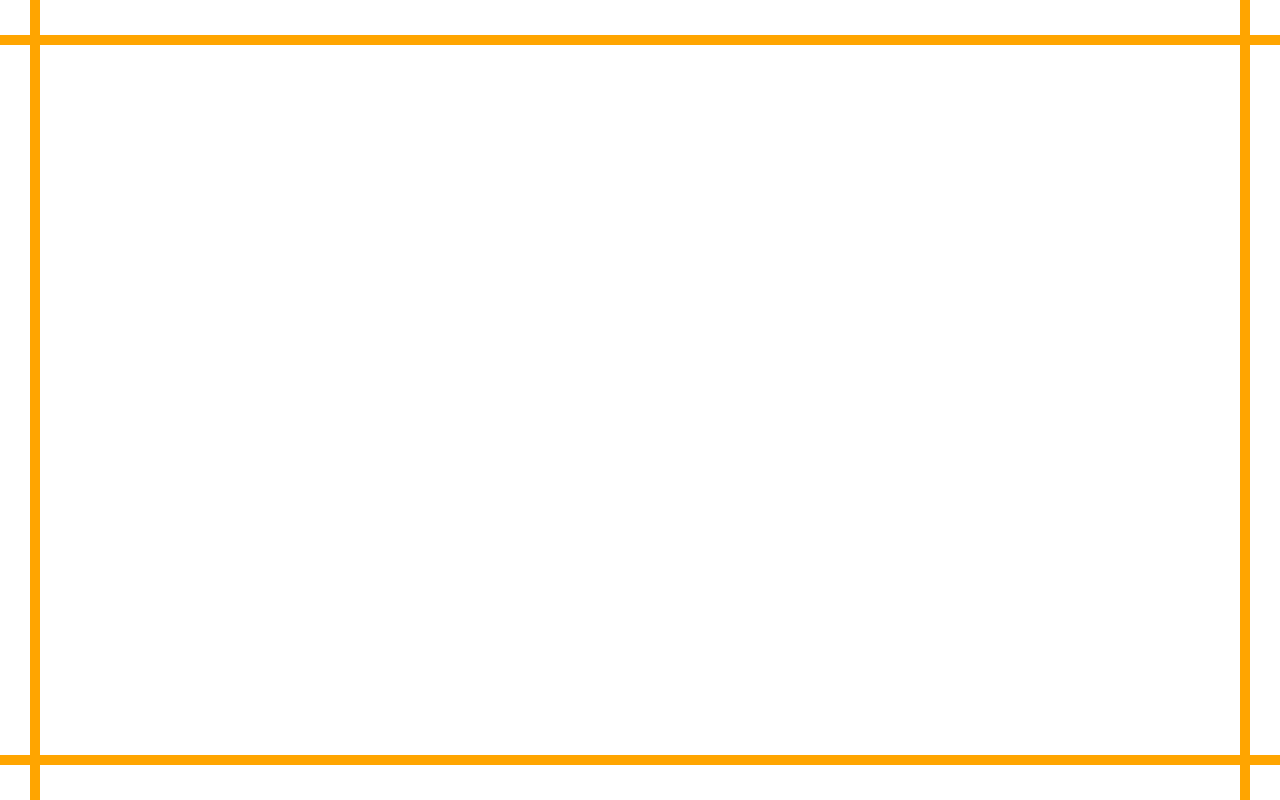
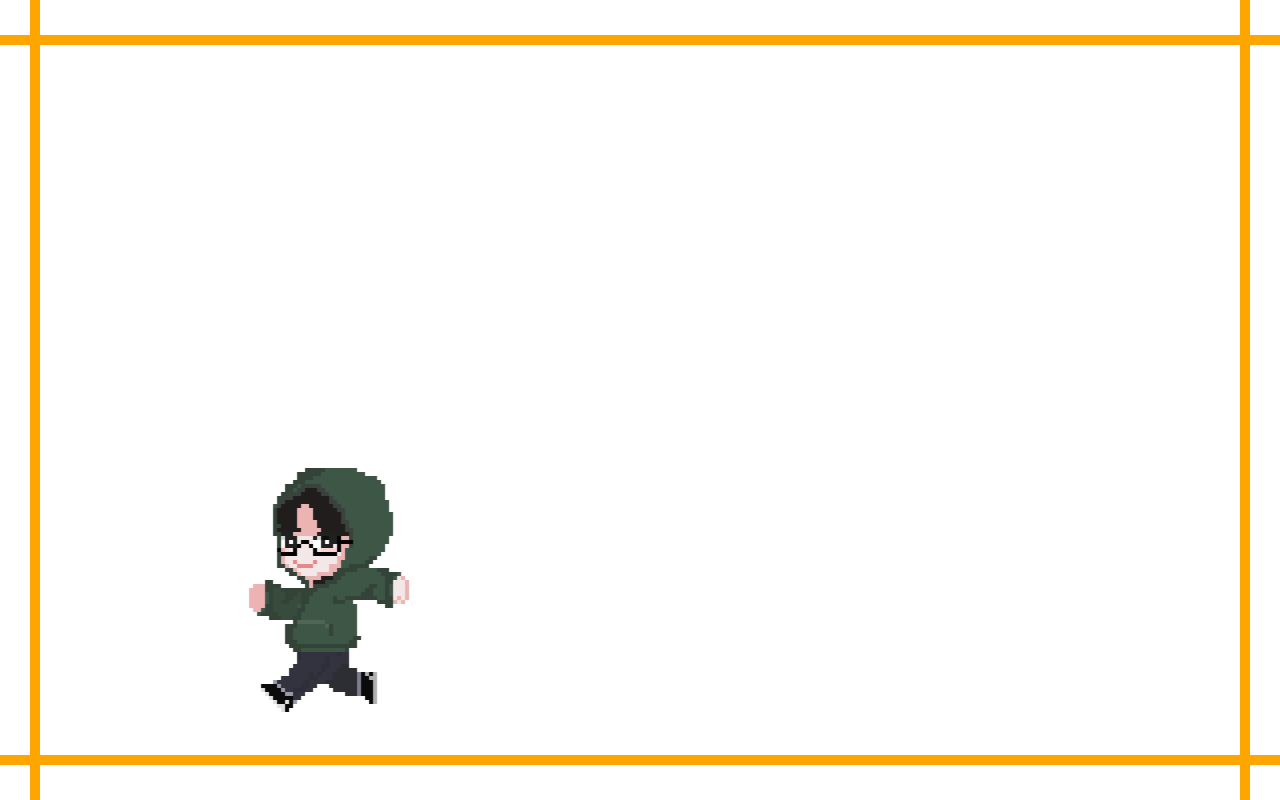
Before and after one commit to 3rd-PARD-WEB-PART/LeeYouhyeon, a React (Create React App) app in the folder pard_lyh_introduce/: page / in a window 1280 px wide. Built offline with nearby package versions, Linux system fonts and the light colour scheme.

Commit message:
걷기 애니메이션 css 추가

```diff
--- a/pard_lyh_introduce/src/App.css
+++ b/pard_lyh_introduce/src/App.css
@@ -10,7 +10,7 @@
 .container{
   display: flex;
   width: 100%; /* 화면창 기준 가로(vw) 100*/
-  position: absolute;
+  position: absolute; /* 부모가 static이 아닐 때 그걸 기준으로 위치가 상대적으로 결정되는데, 그런거 없음으로 body를 기준으로 위치 적용 */
   border-top: 10px solid orange; /* div 박스의 아랫부분 선 만들기 선의 굵기, 선 타입, 색상 */
   border-bottom: 10px solid orange;
   justify-content: center;
@@ -23,8 +23,7 @@
   height: 100vh;
   width: 10px;
   margin-left: 30px;
-  position: relative;
-  z-index: 1; /* 디폴트가 0, 0보다 클 수록 위로, 0보다 작을 수록 아래로 감 */
+  position: relative; /*요소를 원래 위치에서 벗어나 배치할 수 있도록 해줌 */
 }
 
 .App_orangeline2{
@@ -34,7 +33,6 @@
   width: 10px;
   margin-right: 30px;
   position: relative;
-  z-index: 1;
 }
 
 .container-box{
@@ -42,4 +40,30 @@
   width: calc(100% - 80px);
   height: calc(100vh - 150px);
   padding: 30px 0; /* 상하 좌우 적용 */
+  position: relative;
 }
+
+.walk_image{
+  width: 400px;
+  height: 400px;
+  position: absolute;
+  top: 50%;
+  left: 70%;
+  animation: walk 13s 1 forwards,fadeOut 0.1s 13s 1 forwards
+  /*walk라는 이름의 애니메이션을 13초 동안 1번만 실행하고 마지막 상태 유지 */
+  /* walk 랑 fadeOut 동시 실행 - fadeOut을 13초 뒤에 0.1초 1번 실행 */
+}
+
+@keyframes walk {
+  0% {left: 70%;}
+  100% {left: 0%;}
+}
+
+@keyframes fadeOut {
+  from {
+    opacity: 1;
+  }
+  to {
+    opacity: 0;
+  }
+}
--- a/pard_lyh_introduce/src/App.js
+++ b/pard_lyh_introduce/src/App.js
@@ -1,10 +1,12 @@
 import "./App.css";
+import walk from "./Assets/walk1.gif";
 
 function App() {
   return (
     <div className="App">
       <div className="container">
         <div className="container-box">
+          <img src={walk} className="walk_image"></img>
         </div>
       </div>
       <div className="App_orangeline1"></div>
```
